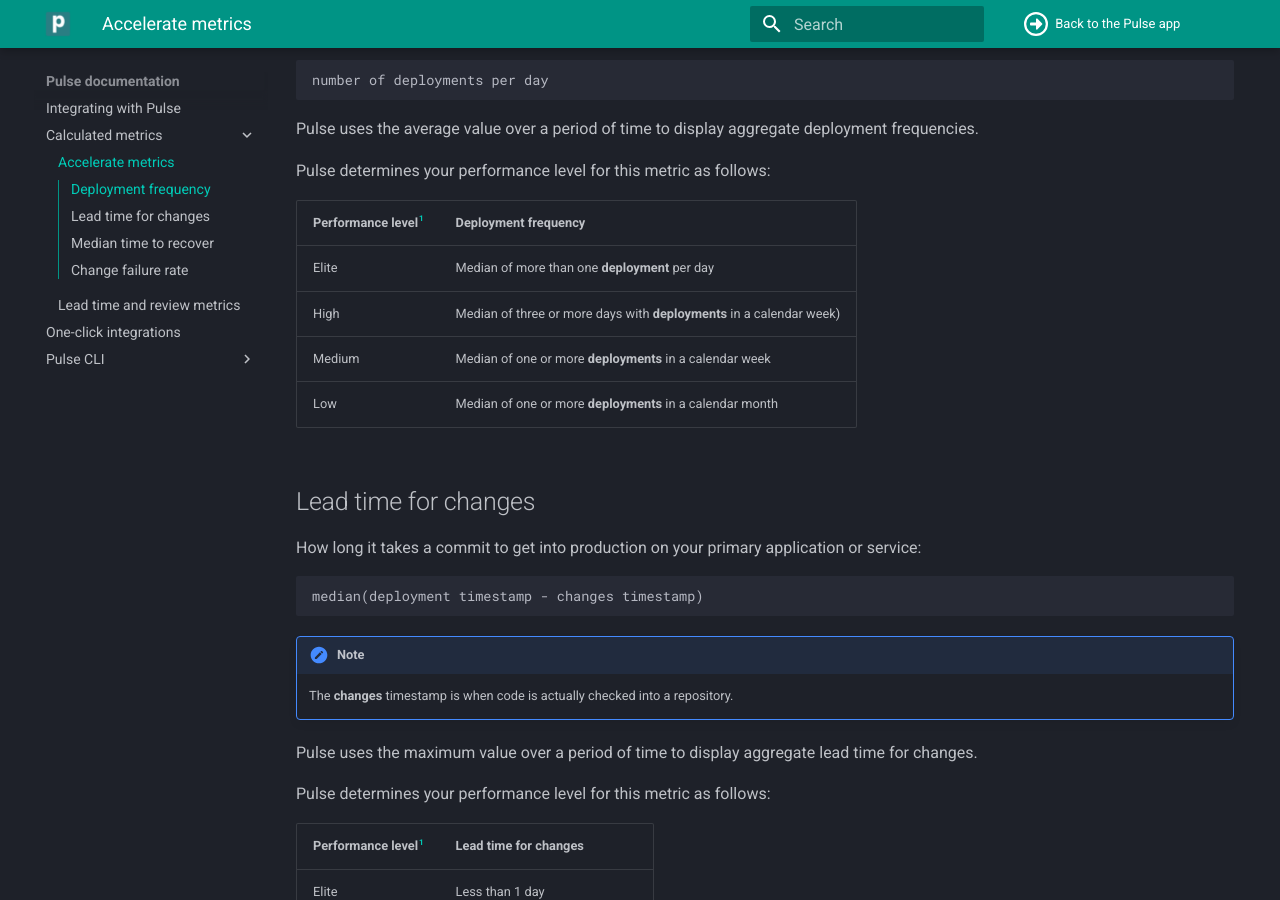
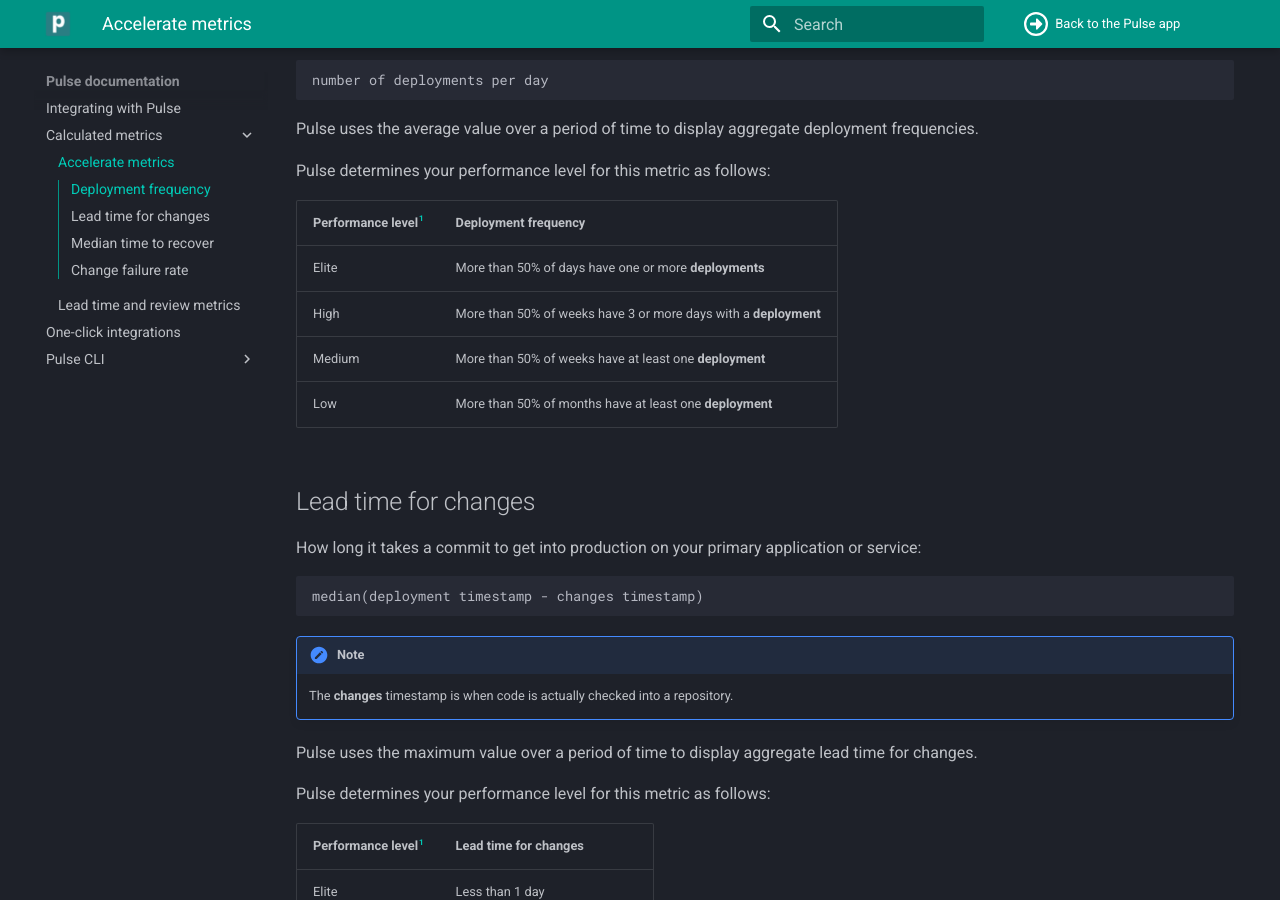
Before and after one commit to codacy/pulse-user-docs, an MkDocs documentation site: the page built from docs/metrics/accelerate.md, in a window 1280 px wide and 900 px high, scrolled down 471 px. Built offline with MkDocs 1.6.1 and Material for MkDocs 9.7.7, drawn with Linux system fonts in a browser that asks for light colours.

Commit message:
clean: Refactor performance level / deployment frequency mapping table

```diff
--- a/docs/metrics/accelerate.md
+++ b/docs/metrics/accelerate.md
@@ -21,10 +21,10 @@
 
 | Performance level[^1] | Deployment frequency                                                  |
 | --------------------- | --------------------------------------------------------------------- |
-| Elite                 | Median of more than one **deployment** per day                        |
-| High                  | Median of three or more days with **deployments** in a calendar week) |
-| Medium                | Median of one or more **deployments** in a calendar week              |
-| Low                   | Median of one or more **deployments** in a calendar month             |
+| Elite                 | More than 50% of days have one or more **deployments**                |
+| High                  | More than 50% of weeks have 3 or more days with a **deployment**      |
+| Medium                | More than 50% of weeks have at least one **deployment**               |
+| Low                   | More than 50% of months have at least one **deployment**              |
 
 ## Lead time for changes
 
```
